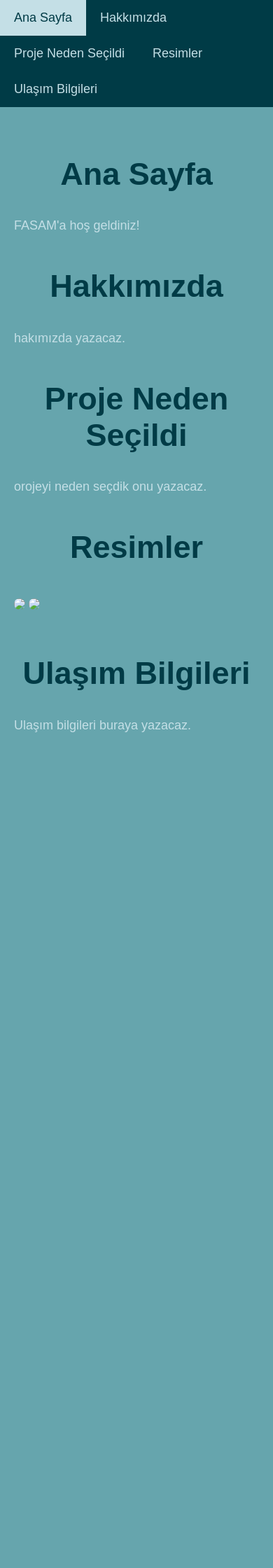
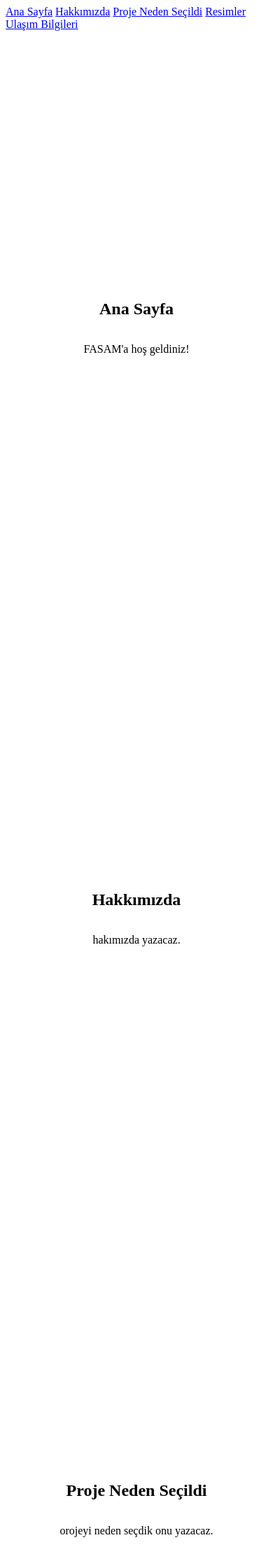
Before and after one commit to MORPH61/FASAMTechnology, a Flask app: page / in a window 390 px wide. Shown: the top 2240 px of the page at 70% size. Before the commit the page ends 1046 px from the top, so only its background shows below. Run offline with Flask 3, Linux system fonts and the light colour scheme.

Commit message:
Update style.css

```diff
--- a/static/css/style.css
+++ b/static/css/style.css
@@ -1,76 +1,13 @@
-/* Genel ayarlar */
-body {
-    margin: 0;
-    font-family: 'Arial', sans-serif;
-    background-color: #66A5AD; /* Yeni arka plan rengi */
-    color: #C4DFE6; /* Yazı rengi */
+.page-section {
+    height: 100vh; /* Her section ekran yüksekliği kadar */
+    display: flex;
+    flex-direction: column;
+    justify-content: center;
+    align-items: center;
+    transition: all 0.8s ease; /* Smooth transition */
 }
 
-/* Sidebar */
-.sidebar {
-    width: 220px;
-    background-color: #003B46; /* Yeni sidebar rengi */
-    position: fixed;
-    height: 100%;
-    overflow: auto;
-    top: 0;
-    left: 0;
-    border-right: 2px solid #003B46; /* Sidebar kenarlığı başlık rengiyle aynı */
+.page-section img {
+    max-width: 80%;
+    border-radius: 10px;
 }
-
-/* Sidebar linkleri */
-.sidebar a {
-    display: block;
-    color: #C4DFE6;
-    padding: 15px 20px;
-    text-decoration: none;
-    font-size: 18px;
-    transition: 0.3s;
-}
-
-.sidebar a:hover {
-    background-color: #C4DFE6; /* Hover yazı rengi */
-    color: #003B46; /* Hover arka plan rengi */
-}
-
-/* İçerik alanı */
-.content {
-    margin-left: 220px;
-    padding: 30px;
-}
-
-/* Ana başlık */
-.main-title {
-    text-align: center;
-    font-size: 60px;
-    color: #003B46; /* Başlık rengi */
-    margin-top: 50px;
-}
-
-/* Mobil uyumlu */
-@media screen and (max-width: 768px) {
-    .sidebar {
-        width: 100%;
-        height: auto;
-        position: relative;
-        border-right: none;
-    }
-    .sidebar a {
-        float: left;
-        text-align: center;
-    }
-    .content {
-        margin-left: 0;
-        padding: 20px;
-        font-size: 20px;
-    }
-}
-
-@media screen and (max-width: 480px) {
-    .main-title {
-        font-size: 45px;
-    }
-    .content {
-        font-size: 18px;
-    }
-}
```
